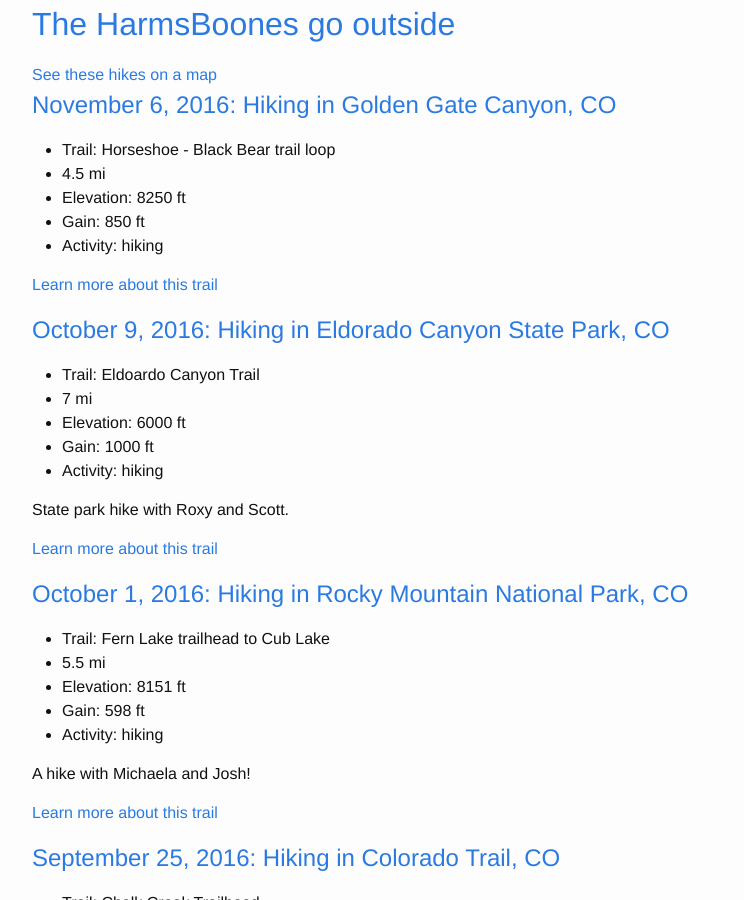
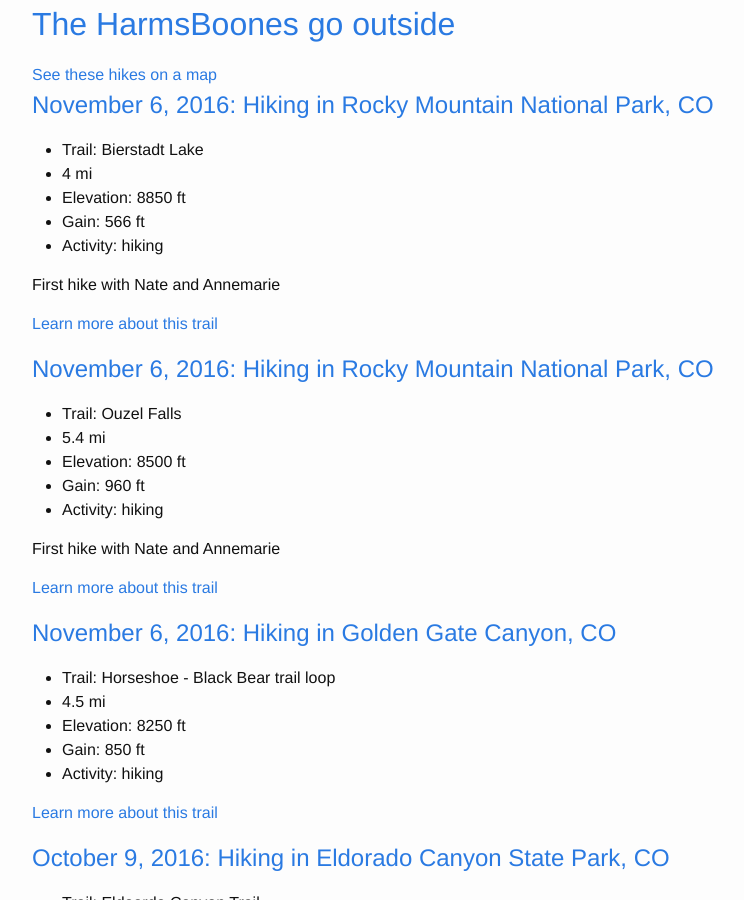
Before and after one commit to gboone/outdoorlog, a Jekyll site: the page built from list.html, in a window 1280 px wide and 900 px high. Shown: the whole window, without its empty margins (238-982 px from the left). Built offline with Jekyll 4.4.1, drawn with Linux system fonts in a browser that asks for light colours; some of the changed text lies outside the part shown.

Commit message:
Veterans Day weekend trip

```diff
--- /dev/null
+++ b/_hikes/2016-11-12.md
@@ -0,0 +1,15 @@
+---
+park: Rocky Mountain National Park
+state: CO
+trail: Ouzel Falls
+distance:  5.4
+base: 8500
+peak: 9460
+gain: 960
+activity: hiking
+info: https://www.nps.gov/romo/planyourvisit/hikes.htm#CP_JUMP_2329146
+date: 2016-11-06
+lat: "40.211785"
+lon: "-105.5532404"
+---
+First hike with Nate and Annemarie
--- /dev/null
+++ b/_hikes/2016-11-13.md
@@ -0,0 +1,14 @@
+---
+park: Rocky Mountain National Park
+state: CO
+trail: Bierstadt Lake
+distance:  4
+base: 8850
+gain: 566
+activity: hiking
+info: https://www.nps.gov/romo/planyourvisit/list_hiking_trails.htm
+date: 2016-11-06
+lat: "40.320362"
+lon: "-105.614814"
+---
+First hike with Nate and Annemarie
```
Also changed, not shown: _hikes/2016-11-06.md (+1 -1 lines).
